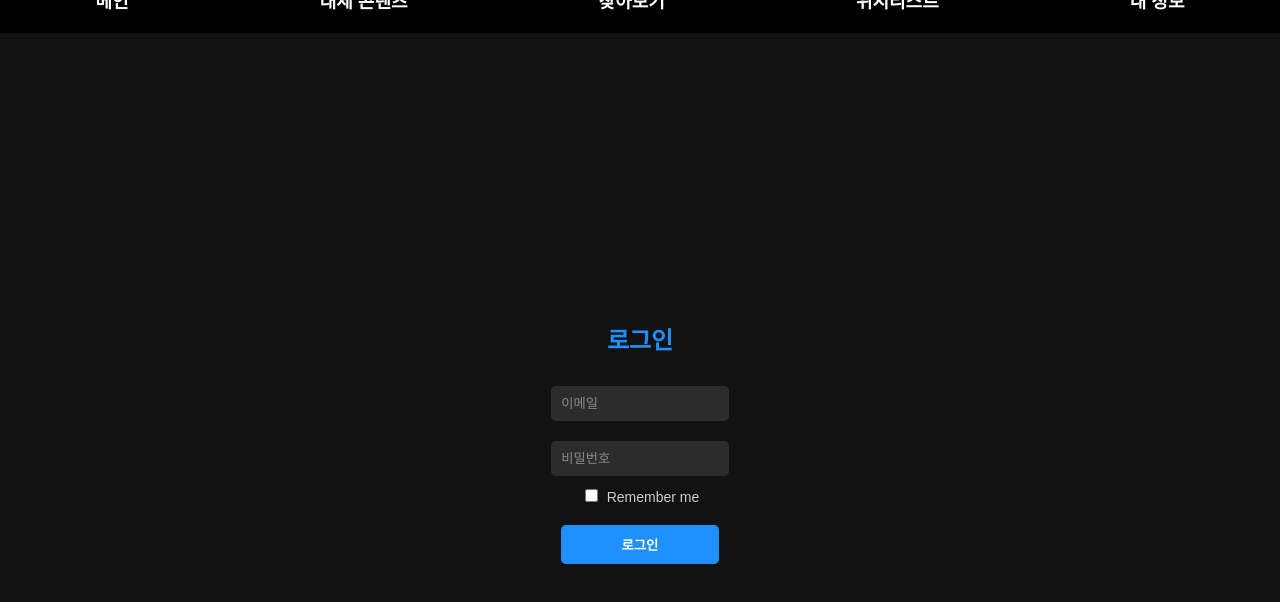
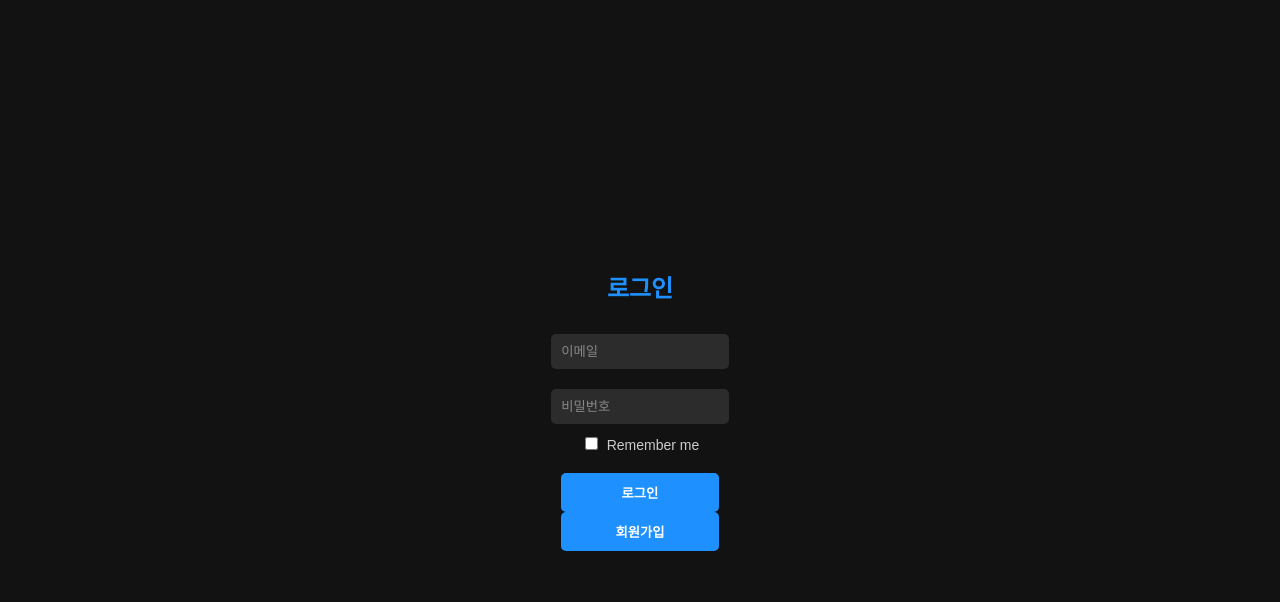
Before and after one commit to mindungil/netflix-demo-oauth, a React (Create React App) app: page /signin in a window 1280 px wide. Shown: the top 602 px of the page. Built offline with nearby package versions, Linux system fonts and the light colour scheme.

Commit message:
Feat: App 라우팅

```diff
--- a/package.json
+++ b/package.json
@@ -12,6 +12,7 @@
     "react-router-dom": "^6.27.0",
     "react-scripts": "5.0.1",
     "react-toastify": "^10.0.6",
+    "react-transition-group": "^4.4.5",
     "web-vitals": "^2.1.4"
   },
   "scripts": {
--- a/src/App.js
+++ b/src/App.js
@@ -1,14 +1,14 @@
 // App.js
 import React from 'react';
 import { BrowserRouter as Router } from 'react-router-dom';
-import Nav from './components/Nav';
-import AppRouter from './AppRouter'
+import HandleAuth from './components/Auth/HandleAuth';
+import AppRouter from './AppRouter';
 import './App.css';
 
 function App() {
   return (
     <Router>
-      <Nav />
+      <HandleAuth />
       <AppRouter />
     </Router>
   );
--- a/src/AppRouter.js
+++ b/src/AppRouter.js
@@ -7,7 +7,6 @@ import Search from './components/Search';
 import Wishlist from './components/Wishlist';
 import Profile from './components/Profile';
 import Signin from './components/Auth/Signin';
-import Register from './components/Auth/Register';
 
 // ProtectedRoute 컴포넌트 정의
 function ProtectedRoute({ children }) {
@@ -26,8 +25,6 @@ function AppRouter() {
           <Route path="/search" element={<ProtectedRoute><Search /></ProtectedRoute>} />
           <Route path="/wishlist" element={<ProtectedRoute><Wishlist /></ProtectedRoute>} />
           <Route path="/profile" element={<ProtectedRoute><Profile /></ProtectedRoute>} />
-          <Route path="/signin" element={<Signin />} />
-          <Route path="/register" element={<Register />}/>
         </Routes>
 
       </div>
--- /dev/null
+++ b/src/components/Auth/HandleAuth.css
@@ -0,0 +1,15 @@
+/* HandleAuth.css */
+.fade-enter {
+    opacity: 0;
+  }
+  .fade-enter-active {
+    opacity: 1;
+    transition: opacity 300ms;
+  }
+  .fade-exit {
+    opacity: 1;
+  }
+  .fade-exit-active {
+    opacity: 0;
+    transition: opacity 300ms;
+  }
--- /dev/null
+++ b/src/components/Auth/HandleAuth.js
@@ -0,0 +1,34 @@
+// src/components/Auth/HandleAuth.js
+import React, { useState } from 'react';
+import Signin from './Signin';
+import Register from './Register';
+import { CSSTransition, SwitchTransition } from 'react-transition-group';
+import './HandleAuth.css';
+
+function HandleAuth() {
+  const [showSignin, setShowSignin] = useState(true);
+
+  const toggleAuth = () => setShowSignin(!showSignin);
+
+  return (
+    <div className="auth-container">
+      <SwitchTransition mode="out-in">
+        <CSSTransition
+          key={showSignin ? "signin" : "register"}
+          timeout={300}
+          classNames="fade"
+        >
+          <div>
+            {showSignin ? (
+              <Signin toggleAuth={toggleAuth} />
+            ) : (
+              <Register toggleAuth={toggleAuth} />
+            )}
+          </div>
+        </CSSTransition>
+      </SwitchTransition>
+    </div>
+  );
+}
+
+export default HandleAuth;
--- a/src/components/Auth/Register.js
+++ b/src/components/Auth/Register.js
@@ -5,7 +5,7 @@ import { toast, ToastContainer } from 'react-toastify';
 import 'react-toastify/dist/ReactToastify.css';
 import { useNavigate } from 'react-router-dom';
 
-function Register() {
+function Register({ toggleAuth }) {
   const [email, setEmail] = useState('');
   const [password, setPassword] = useState('');
   const [confirmPassword, setConfirmPassword] = useState('');
@@ -132,6 +132,7 @@ function Register() {
         약관에 동의합니다
       </label>
       <button onClick={handleRegister}>회원가입</button>
+      <button onClick={toggleAuth}>로그인</button>
       <ToastContainer />
     </div>
   );
--- a/src/components/Auth/Signin.js
+++ b/src/components/Auth/Signin.js
@@ -6,14 +6,14 @@ import './Signin.css';
 import { toast } from 'react-toastify';
 import 'react-toastify/dist/ReactToastify.css';
 
-function Signin() {
+function Signin({ toggleAuth }) {
   const [email, setEmail] = useState('');
   const [password, setPassword] = useState('');
   const navigate = useNavigate();
 
   const handleLogin = async () => {
     try {
-      const response = await axios.post('/api/auth/login', {
+      const response = await axios.get('/api/auth/login', {
         email: email,
         password: password,
       });
@@ -76,6 +76,7 @@ function Signin() {
         <input type="checkbox" /> Remember me
       </label>
       <button onClick={handleLogin}>로그인</button>
+      <button onClick={toggleAuth}>회원가입</button>
     </div>
   );
 }
```
Also changed, not shown: 1 other file (tests, documents, lock files or other folders).
